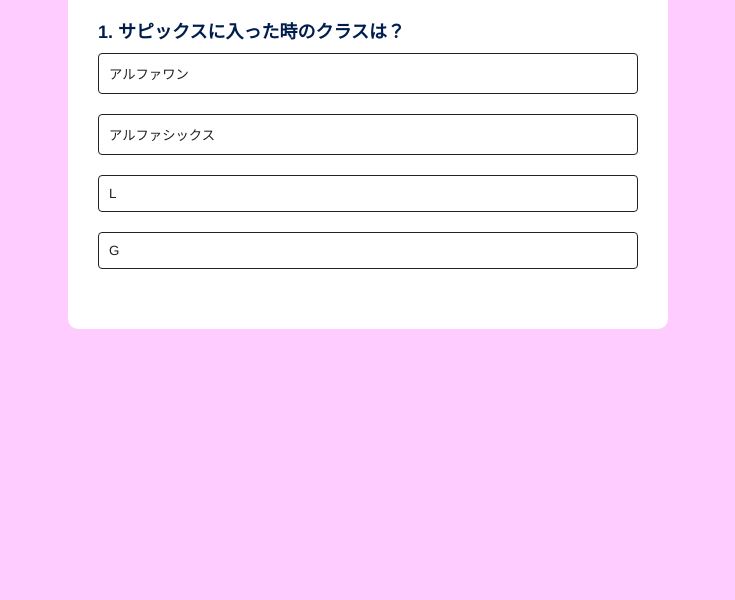
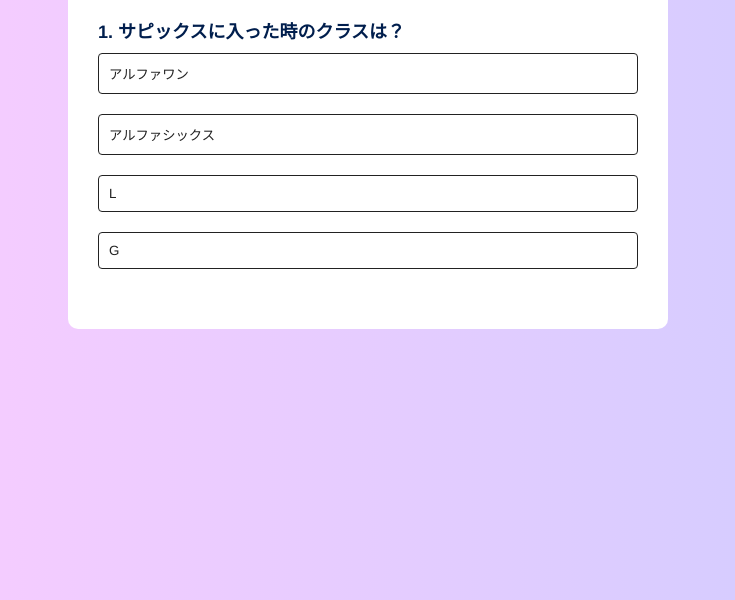
Before and after one commit to TaigaMinato/MinatoQuiz, a plain HTML site: page index.html in a window 1280 px wide. Shown: the part 200-800 px from the top of the page, without its empty margins (272-1007 px from the left). Drawn offline with Linux system fonts and the light colour scheme.

Commit message:
Update style.css

```diff
--- a/style.css
+++ b/style.css
@@ -5,7 +5,7 @@
     box-sizing: border-box;
 }
 body{
-    background:linear-gradient(90deg, #FFCCFF,#FFCCFF ) ;
+    background:linear-gradient(90deg, #FFCCFF,#CCCCFF ) ;
 }
 .app{
     background: #fff;
```
